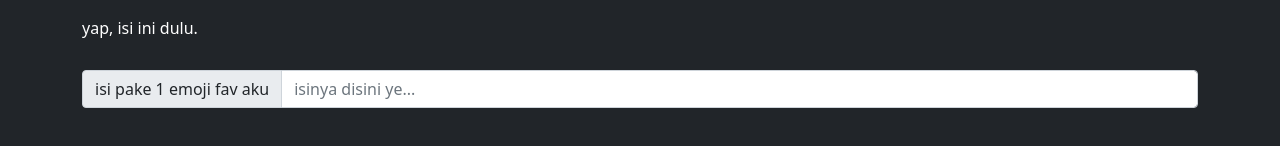
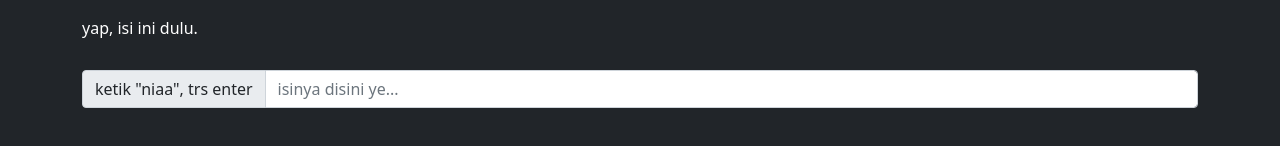
Before and after one commit to zdnpl2/ishh, a plain HTML site: page index.html in a window 1280 px wide. Shown: the part 9552-9698 px from the top of the page. Drawn offline with nearby package versions, Linux system fonts and the light colour scheme.

Commit message:
fixed text

```diff
--- a/index.html
+++ b/index.html
@@ -26,7 +26,7 @@
     <!-- Form -->
     <form onsubmit="selected()" action="#aib">
       <div class="input-group container" style="margin-top: 30px">
-        <span class="input-group-text" id="addon-wrapping">isi pake 1 emoji fav aku</span>
+        <span class="input-group-text" id="addon-wrapping">ketik "niaa", trs enter</span>
         <input type="text" class="form-control" aria-label="Text input with radio button" id="dsdsjd" autocomplete="off" placeholder="isinya disini ye..." />
       </div>
     </form>
```
